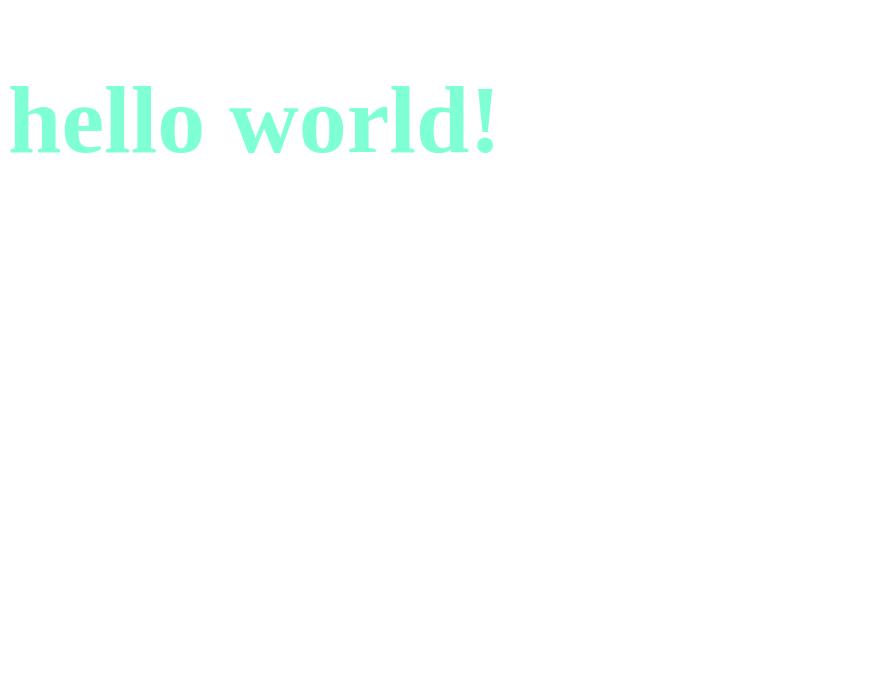
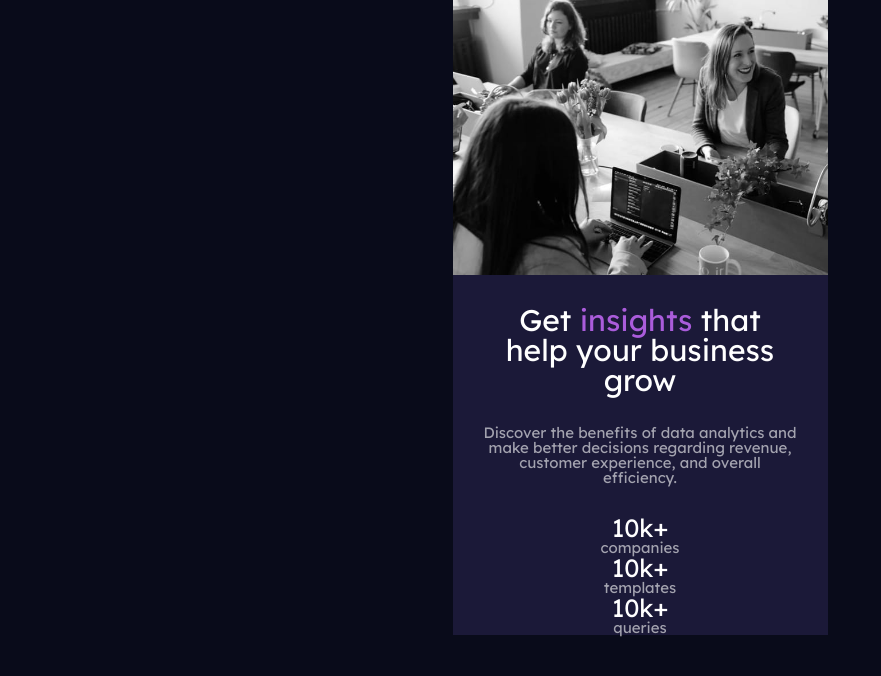
Before and after one commit to MattPRW/frontend-mentor-1, a plain HTML site: page index.html in a window 1280 px wide. Shown: the whole page, without its empty margins (0-881 px from the left). Drawn offline with Linux system fonts and the light colour scheme.

Commit message:
markup added, first bits of styling

```diff
--- a/index.html
+++ b/index.html
@@ -3,10 +3,37 @@
 <head>
   <meta charset="UTF-8">
   <meta name="viewport" content="width=device-width, initial-scale=1.0">
+  <link rel="stylesheet" href="reset.css" />
   <link rel="stylesheet" href="styles.css" />
-  <title>Document</title>
+  <link rel="preconnect" href="https://fonts.gstatic.com">
+  <link href="https://fonts.googleapis.com/css2?family=Inter:wght@400;700&family=Lexend+Deca&display=swap" rel="stylesheet">
+  <title>Frontend Mentor -Stats Card</title>
 </head>
 <body>
-  <h1>hello world!</h1>
+  <div class="card-container">
+    <div class="hero-image" ></div>
+    <div class="headline-container">
+      <h1>Get <span>insights</span> that help your business grow</h1>
+    </div>
+    <div class ="copy-container">
+      <p>Discover the benefits of data <br class="small" />analytics and make better decisions <br class="small" />regarding revenue, customer <br class="small" />experience, and overall efficiency.</p>
+    </div>
+    <div class= "list-container">
+      <ul>
+        <li>
+          <h2>10k+</h2>
+          <p>companies</p>
+        </li>
+        <li>
+          <h2>10k+</h2>
+          <p>templates</p>
+        </li>
+        <li>
+          <h2>10k+</h2>
+          <p>queries</p>
+        </li>
+      </ul>
+    </div>
+  </div>
 </body>
 </html>
--- /dev/null
+++ b/reset.css
@@ -0,0 +1,48 @@
+/* http://meyerweb.com/eric/tools/css/reset/
+   v2.0 | 20110126
+   License: none (public domain)
+*/
+
+html, body, div, span, applet, object, iframe,
+h1, h2, h3, h4, h5, h6, p, blockquote, pre,
+a, abbr, acronym, address, big, cite, code,
+del, dfn, em, img, ins, kbd, q, s, samp,
+small, strike, strong, sub, sup, tt, var,
+b, u, i, center,
+dl, dt, dd, ol, ul, li,
+fieldset, form, label, legend,
+table, caption, tbody, tfoot, thead, tr, th, td,
+article, aside, canvas, details, embed,
+figure, figcaption, footer, header, hgroup,
+menu, nav, output, ruby, section, summary,
+time, mark, audio, video {
+	margin: 0;
+	padding: 0;
+	border: 0;
+	font-size: 100%;
+	font: inherit;
+	vertical-align: baseline;
+}
+/* HTML5 display-role reset for older browsers */
+article, aside, details, figcaption, figure,
+footer, header, hgroup, menu, nav, section {
+	display: block;
+}
+body {
+	line-height: 1;
+}
+ol, ul {
+	list-style: none;
+}
+blockquote, q {
+	quotes: none;
+}
+blockquote:before, blockquote:after,
+q:before, q:after {
+	content: '';
+	content: none;
+}
+table {
+	border-collapse: collapse;
+	border-spacing: 0;
+}
--- a/styles.css
+++ b/styles.css
@@ -1,4 +1,76 @@
+body{
+  background-color: hsl(233, 47%, 7%);
+  font-family: 'Lexend Deca', sans-serif;
+  text-align: center;
+  display:flex;
+  justify-content: center;
+  align-content: center;
+}
+
+.card-container{
+  display:flex;
+  flex-direction: column;
+  background-color: hsl(244, 38%, 16%);
+  justify-content: center;
+}
+
+.small{
+  display:none;
+}
+
+@media only screen and (max-width: 734px){
+.small{
+  display:block
+}}
+
+h1, h2{
+  color: hsl(0, 0%, 100%);
+}
+
 h1{
-  font-size: 6em;
-  color: aquamarine;
+  font-size: 30px;
 }
+
+h2{
+  font-size: 25px;
+}
+
+.headline-container{
+  margin: 30px;
+}
+
+span{
+  color: hsl(277, 64%, 61%)
+}
+
+.copy-container{
+  margin: 0 30px 30px;
+}
+
+p{
+  font-size: 15px;
+  color: hsla(0, 0%, 100%, 0.6)
+}
+
+li{
+list-style: none;
+}
+
+.hero-image{
+  width: 375px;
+  height: 275px;
+  background-image: url("images/image-header-mobile.jpg");
+  background-repeat: no-repeat;
+  background-color: hsl(277, 64%, 61%);
+  background-size: 375px 275px;
+}
+
+.card-container{
+  width: 375px;
+}
+
+.list-container{
+  display:flex;
+  justify-content: center;
+  align-content: center;
+}
```
Also changed, not shown: images/favicon-32x32.png (added), images/image-header-desktop.jpg (added), images/image-header-mobile.jpg (added).
